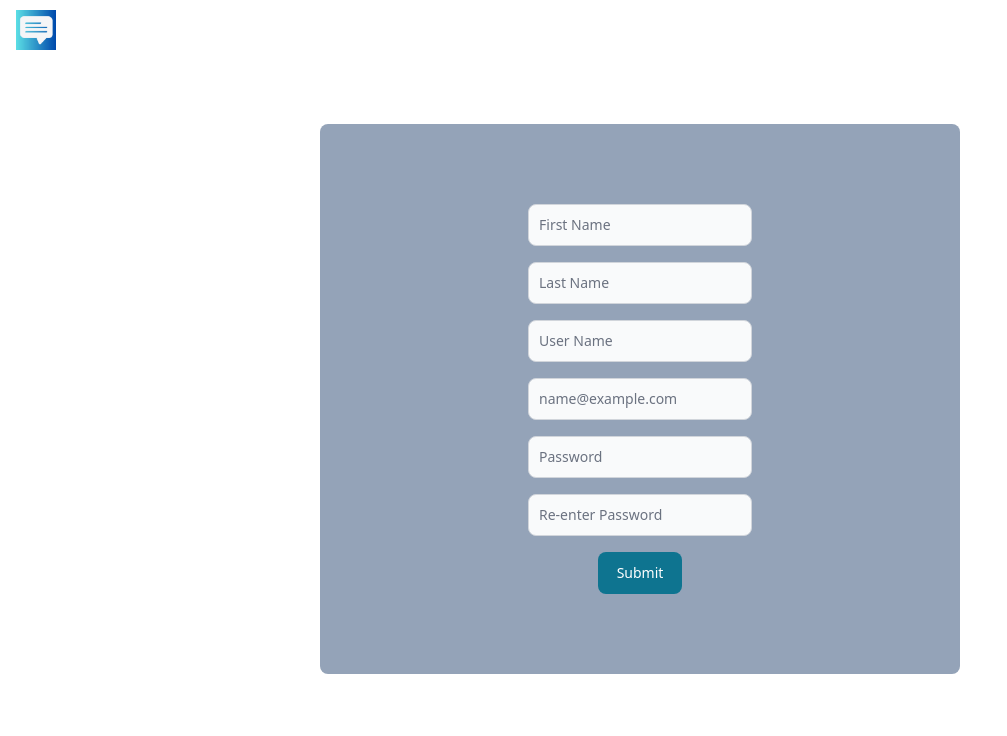
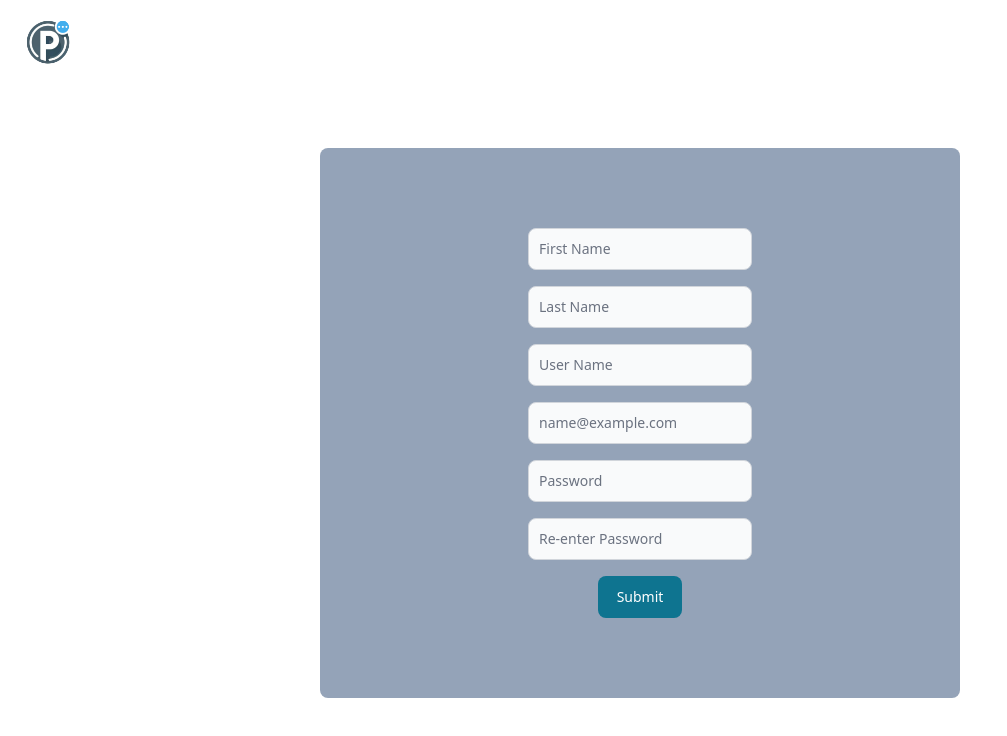
Before and after one commit to social-spark/Social-Spark, a Next.js app in the folder frontend/: page /register in a window 1280 px wide. Shown: the top 736 px of the page, without its empty margins (0-1007 px from the left). Built offline with nearby package versions, Linux system fonts and the light colour scheme.

Commit message:
added the logo to the nav bar and removed the filler logo

```diff
--- a/frontend/src/app/components/Nav.tsx
+++ b/frontend/src/app/components/Nav.tsx
@@ -1,5 +1,5 @@
 "use client";
-import iconlogo from "@/app/images/iconlogo.png"
+import promptMeLogo from "@/app/images/promptMeLogo.png"
 import Image from 'next/image'
 
 
@@ -10,7 +10,7 @@ import { Navbar } from "flowbite-react";
 export function Nav() {
     return (
         <Navbar>
-            <Navbar.Brand as={Link} href="#"><Image className="size-10" src={iconlogo} alt="placeholder logo"/></Navbar.Brand>
+            <Navbar.Brand as={Link} href="#"><Image className="size-16" src={promptMeLogo} alt="placeholder logo"/></Navbar.Brand>
             <Navbar.Toggle/>
         </Navbar>
     );
--- a/frontend/src/app/components/Navigation.tsx
+++ b/frontend/src/app/components/Navigation.tsx
@@ -4,7 +4,7 @@ import notify from "@/app/images/notify.png"
 import addicon from "@/app/images/addicon.png"
 import search from "@/app/images/search.png"
 import profile from "@/app/images/profile.png"
-import iconlogo from "@/app/images/iconlogo.png"
+import promptMeLogo from "@/app/images/promptMeLogo.png"
 import Image from 'next/image'
 
 
@@ -14,7 +14,7 @@ import { Navbar } from "flowbite-react";
 export function Navigation() {
     return (
         <Navbar>
-              <Navbar.Brand as={Link} href="#"><Image className="size-10" src={iconlogo} alt="placeholder logo"/></Navbar.Brand>
+              <Navbar.Brand as={Link} href="#"><Image className="size-16" src={promptMeLogo} alt="placeholder logo"/></Navbar.Brand>
             <Navbar.Toggle/>
             <Navbar.Collapse>
                 <Navbar.Link href="#"><Image className="size-7" src={notify} alt="notification icon"/></Navbar.Link>
```
Also changed, not shown: frontend/src/app/images/iconlogo.png (deleted), frontend/src/app/images/promptMeLogo.png (added).
